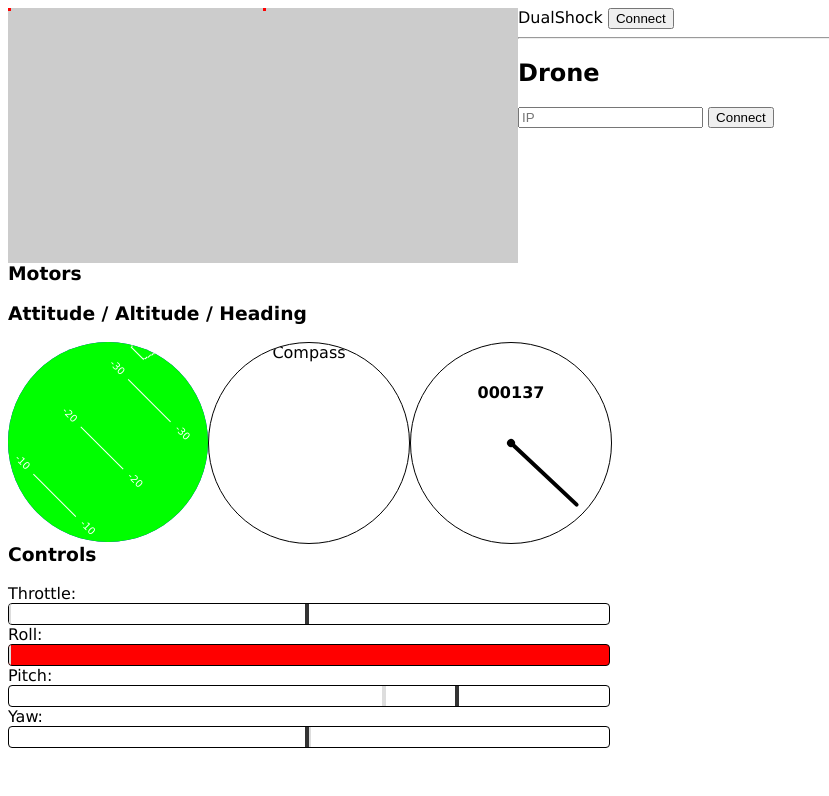
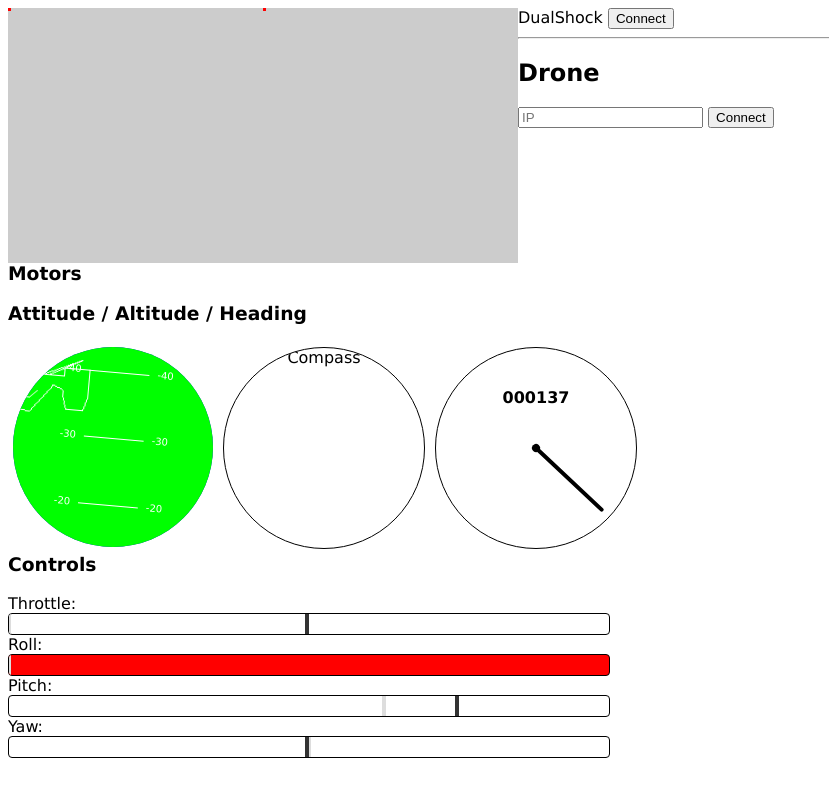
Before and after one commit to CyborgUnicorn/hk-aerial-gui, a website: page src/index.html in a window 1280 px wide. Shown: the whole page, without its empty margins (0-829 px from the left). Drawn offline with nearby package versions, Linux system fonts and the light colour scheme; files that its build step writes are made by us from their sources; files whose address does not match are found by name.

Commit message:
Iz prrrrty

```diff
--- a/src/directives/adjustableSlider/adjustableSlider.js
+++ b/src/directives/adjustableSlider/adjustableSlider.js
@@ -1,11 +1,9 @@
 angular.module('hk-aerial-gui').directive('adjustableSlider', function () {
   'use strict';
 
-  var $this = {}; // w00t!
-
-  $this.getNormalizedValue = function ( min, max, value ) {
+  function getNormalizedValue( min, max, value ) {
     return (value-min) / (max-min);
-  };
+  }
 
   return {
     restrict: 'E',
@@ -20,13 +18,14 @@ angular.module('hk-aerial-gui').directive('adjustableSlider', function () {
     link: function (scope, element, attrs, fn) {
       var sliderPxWidth = element[0].style.width.replace('px', '') | 0;
 
-      var middlePosition = $this.getNormalizedValue(scope.min, scope.max, scope.middle);
-      var valuePosition = $this.getNormalizedValue(scope.min, scope.max, scope.value);
+      var middlePosition = getNormalizedValue(scope.min, scope.max, scope.middle);
+      var valuePosition = getNormalizedValue(scope.min, scope.max, scope.value);
 
-      if (middlePosition < 0 || middlePosition > 1 || valuePosition < 0 || valuePosition > 1)
+      if (middlePosition < 0 || middlePosition > 1 || valuePosition < 0 || valuePosition > 1) {
         scope.outOfBoundsErrorClass = "outOfBounds";
-      else
+      } else {
         scope.outOfBoundsErrorClass = "";
+      }
       scope.middlePxPosition = (middlePosition * sliderPxWidth);
       scope.valuePxPosition = (valuePosition * sliderPxWidth);
     },
--- a/src/directives/altimeter/altimeter.js
+++ b/src/directives/altimeter/altimeter.js
@@ -5,8 +5,9 @@ angular.module('hk-aerial-gui').directive('altimeter', function () {
     var result = '';
     var numChars = totalAltitude.toString().length;
     var desiredChars = 6;
-    for ( var i = numChars; i < desiredChars; ++i )
+    for ( var i = numChars; i < desiredChars; ++i) {
       result += '0';
+    }
 
     return result + totalAltitude;
   }
@@ -25,8 +26,12 @@ angular.module('hk-aerial-gui').directive('altimeter', function () {
     templateUrl: 'directives/altimeter/altimeter.html',
     link: function (scope, element, attrs, fn) {
 
-      scope.totalAltitude = getTotalAltitudeString(scope.altitude);
-      scope.needleRotation = getNeedleAngle(scope.altitude);
+      function render() {
+        scope.totalAltitude = getTotalAltitudeString(scope.altitude);
+        scope.needleRotation = getNeedleAngle(scope.altitude);
+      }
+
+      scope.$watch('altitude', render);
     }
   };
 });
--- a/src/directives/artificialHorizon/artificialHorizon.html
+++ b/src/directives/artificialHorizon/artificialHorizon.html
@@ -1,6 +1,6 @@
 <div class="artificialHorizon">
-  <div class="roll">
-    <div class="pitch">
+  <div class="roll" style="transform: rotate({{rollRotation}}deg);">
+    <div class="pitch" style="top:{{pitchOffset}}px;">
       <div class="content">
         <div class="heaven" />
         <div class="line" />
--- a/src/directives/artificialHorizon/artificialHorizon.js
+++ b/src/directives/artificialHorizon/artificialHorizon.js
@@ -5,12 +5,16 @@ angular.module('hk-aerial-gui').directive('artificialHorizon', function () {
     restrict: 'E',
     replace: true,
     scope: {
-
+      roll: '=',
+      pitch: '='
     },
     templateUrl: 'directives/artificialHorizon/artificialHorizon.html',
     link: function (scope, element, attrs, fn) {
-
-
+      function render() {
+        scope.rollRotation = scope.roll;
+        scope.pitchOffset = scope.pitch * 25;
+      }
+      scope.$watchGroup(['pitch', 'roll'], render);
     }
   };
 });
--- a/src/directives/artificialHorizon/artificialHorizon.less
+++ b/src/directives/artificialHorizon/artificialHorizon.less
@@ -55,7 +55,6 @@
   .roll {
     width: 100%;
     height: 100%;
-    transform: rotate(45deg);
   }
 
   .content {
--- a/src/partials/drone/drone.html
+++ b/src/partials/drone/drone.html
@@ -8,9 +8,11 @@
 
   <section>
     <h3>Attitude / Altitude / Heading</h3>
-    <artificial-horizon></artificial-horizon>
-    <compass></compass>
-    <altimeter altitude="137"></altimeter>
+    <div class="meters">
+      <artificial-horizon roll="5" pitch="2"></artificial-horizon>
+      <compass></compass>
+      <altimeter altitude="137"></altimeter>
+    </div>
   </section>
 
   <section>
--- a/src/partials/drone/drone.less
+++ b/src/partials/drone/drone.less
@@ -2,4 +2,7 @@
 	section  {
 		clear: left;
 	}
+  .meters > * {
+    margin: 5px;
+  }
 }
```
